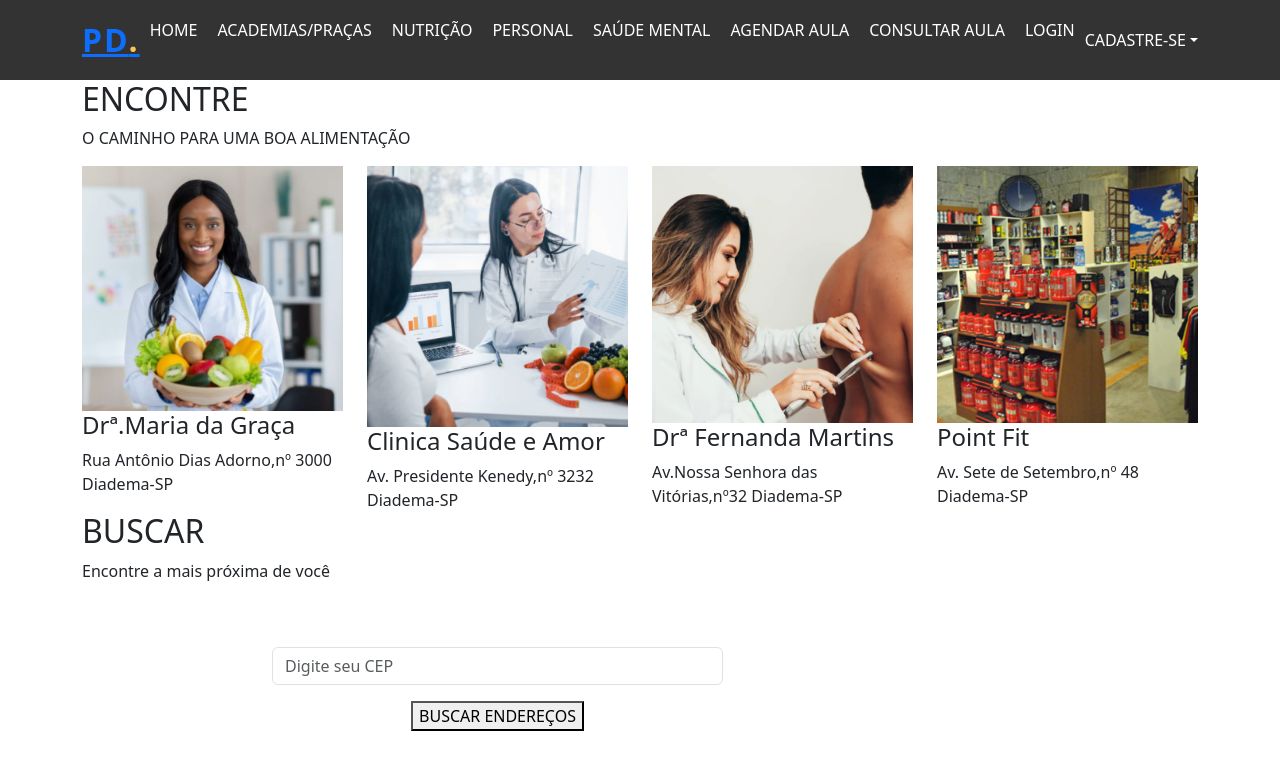
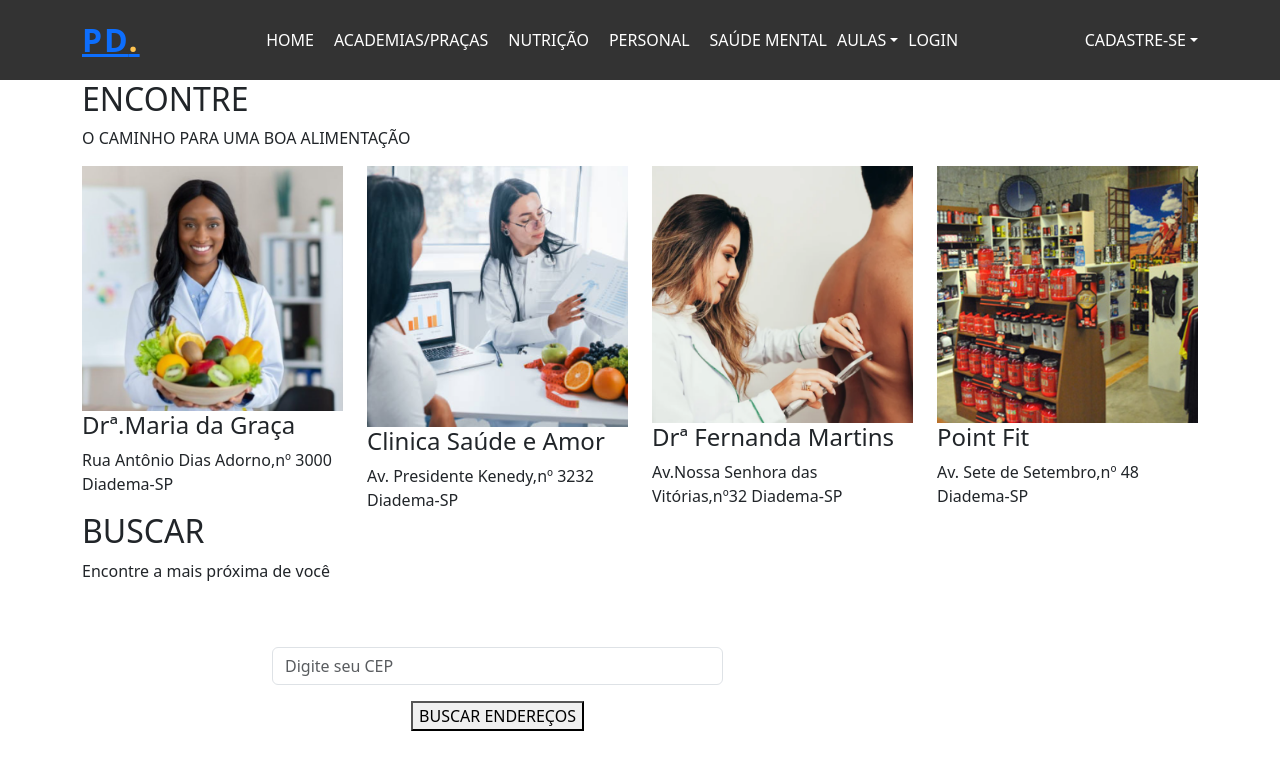
Before and after one commit to Lucas7842/Bem-Estar-Front, a React (Create React App) app: page /nutricao in a window 1280 px wide. Shown: the top 770 px of the page. Built offline with nearby package versions, Linux system fonts and the light colour scheme.

Commit message:
Adicionei um submenu para aulas na header

```diff
--- a/src/Componentes/Header/header.js
+++ b/src/Componentes/Header/header.js
@@ -1,9 +1,8 @@
-// HEADER DE TODAS AS PAGINAS
-import "../Header/header.css";
 import React from "react";
 import "bootstrap/dist/css/bootstrap.min.css";
 import { Link } from 'react-router-dom';
 import { NavDropdown } from 'react-bootstrap';
+import "../Header/header.css";
 
 function Header() {
   return (
@@ -14,12 +13,17 @@ function Header() {
           <ul>
             <li><Link to="/" className="nav-link">HOME</Link></li>
             <li><Link to="/academia" className="nav-link">ACADEMIAS/PRAÇAS</Link></li>
-            {/* <li><Link to="/dicas" className="nav-link">DICAS E BEM-ESTAR</Link></li> */}
             <li><Link to="/nutricao" className="nav-link">NUTRIÇÃO</Link></li>
             <li><Link to="/personal" className="nav-link">PERSONAL</Link></li>
             <li><Link to="/saudemental" className="nav-link">SAÚDE MENTAL</Link></li>
-            <li><Link to="/agendaraula" className="nav-link">AGENDAR AULA</Link></li>
-            <li><Link to="/consultaraula" className="nav-link">CONSULTAR AULA</Link></li>
+            <NavDropdown title="AULAS" id="aulasDropdown" className="nav-link">
+              <NavDropdown.Item as="div">
+                <Link to="/agendaraula" className="dropdown-item">AGENDAR AULA</Link>
+              </NavDropdown.Item>
+              <NavDropdown.Item as="div">
+                <Link to="/consultaraula" className="dropdown-item">CONSULTAR AULA</Link>
+              </NavDropdown.Item>
+            </NavDropdown>
             <li><Link to="/login" className="nav-link">LOGIN</Link></li>
           </ul>
           <i className="bi bi-list mobile-nav-toggle"></i>
```
